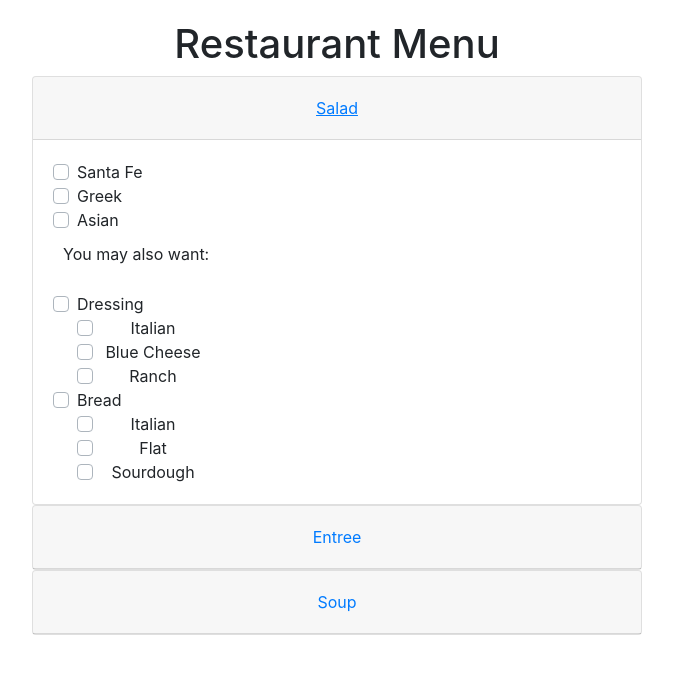
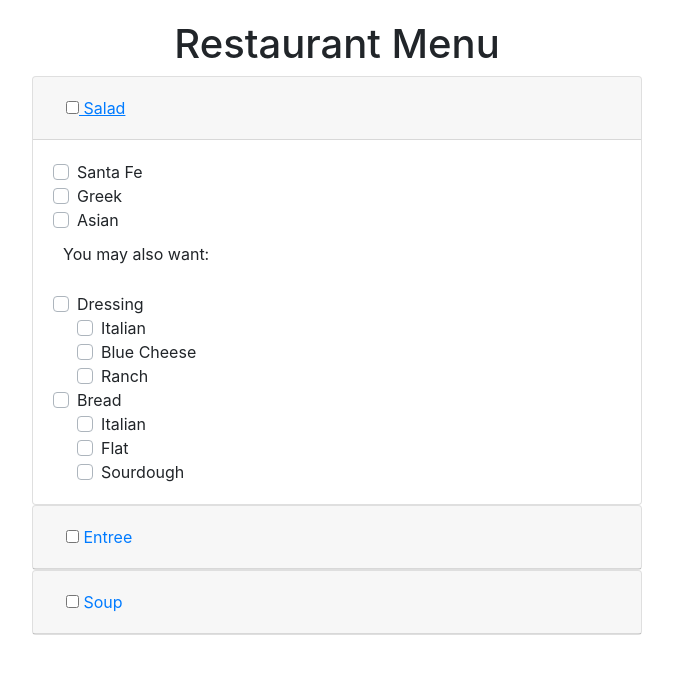
Before and after one commit to Dave-mash/Restaurant-menu, an Angular app: page / in a window 1280 px wide. Both pictures are taken after a click on the button "Salad". Shown: the top 674 px of the page, without its empty margins (303-976 px from the left). Built offline with nearby package versions, Linux system fonts and the light colour scheme.

Commit message:
more styling

```diff
--- a/src/app/components/menu/menu.component.css
+++ b/src/app/components/menu/menu.component.css
@@ -23,5 +23,14 @@
 }
 
 .wrapped-checkbox {
-    width: 20%;
+    width: 30%;
+    display: flex;
 }
+
+.wrapped {
+    /* display: none; */
+}
+
+.header-h5 {
+    text-align: left;
+}
--- a/src/app/components/menu/menu.component.html
+++ b/src/app/components/menu/menu.component.html
@@ -2,9 +2,10 @@
     <div id="accordion" *ngFor="let title of menuOptions">
         <div class="card">
             <div class="card-header">
-                <h5 class="mb-0">
-                    <button #el class="btn btn-link" data-toggle="collapse" aria-expanded="true"
+                <h5 class="mb-0 header-h5">
+                    <button #el class="btn btn-link" data-toggle="collapse" aria-expanded="false"
                         aria-controls="collapseOne" (click)="toggleMenu(el)">
+                        <input type="checkbox" />
                         {{ title.name }}
                     </button>
                 </h5>
@@ -20,14 +21,15 @@
                         </div>
                     </div>
                     <p *ngIf="title.related.length" class="optional">You may also want:</p>
-                    <div class="custom-control custom-checkbox" *ngFor="let related of title.related">
-                        <!-- -->
-                        <div class="checkbox">
-                            <input type="checkbox" class="custom-control-input" id={{related.name}}>
+                    <div class="custom-control custom-checkbox custom-choices" *ngFor="let related of title.related">
+                        <!--  (click)="toggleMenu(el)"-->
+                        <div class="checkbox" #el data-toggle="collapse" aria-expanded="false"
+                         href="#related-category" aria-controls="related-category">
+                            <input #el type="checkbox" class="custom-control-input" id={{related.name}} (click)="checkboxToggle(el)">
                             <label class="custom-control-label" for={{related.name}}>{{ related.name }}</label>
                         </div>
-                        <div class="custom-control custom-checkbox wrapped" *ngFor="let choice of related.choices">
-                            <div class="wrapped-checkbox">
+                        <div id="related-category" class="custom-control custom-checkbox wrapped" *ngFor="let choice of related.choices">
+                            <div class="wrapped-checkbox collapse" aria-labelledby="headingOne" data-parent="#custom-choices">
                                 <input type="checkbox" class="custom-control-input" id={{choice.name}}>
                                 <label class="custom-control-label" for={{choice.name}}>{{ choice.name }}</label>
                             </div>
--- a/src/app/components/menu/menu.component.ts
+++ b/src/app/components/menu/menu.component.ts
@@ -9,6 +9,7 @@ import { menuOptions } from 'src/app/menuJson';
 export class MenuComponent implements OnInit {
 
   menuOptions = menuOptions;
+  relatedOptions = [];
 
   constructor() { }
 
@@ -16,6 +17,30 @@ export class MenuComponent implements OnInit {
     const element = el.textContent.trim();
     el.setAttribute('data-target', `#${element}`)
     console.log(el.getAttribute('data-target'))
+  }
+
+  checkboxToggle(el) {
+    const element = el.parentElement.nextElementSibling;
+
+    if (el.checked) {
+      // this.menuOptions.forEach(option => {
+      //   option.related.forEach(relatedOption => {
+      //     if (el.nextElementSibling.textContent == relatedOption['name']) {
+      //       this.relatedOptions = relatedOption['choices'];
+      //     }
+      //   })
+      // });
+      // console.log(`#${el.nextElementSibling.textContent}`)
+      console.log('checked')
+      console.log(element);
+      element.style.display = 'flex';
+    } else {
+      console.log('unchecked')
+      // this.relatedOptions = [];
+      console.log(element.style.display);
+      // console.log(this.relatedOptions)
+      element.style.display = 'none';
+    }
   }
 
   ngOnInit() {
```
Also changed, not shown: src/app/app.component.html (line endings or trailing spaces).
